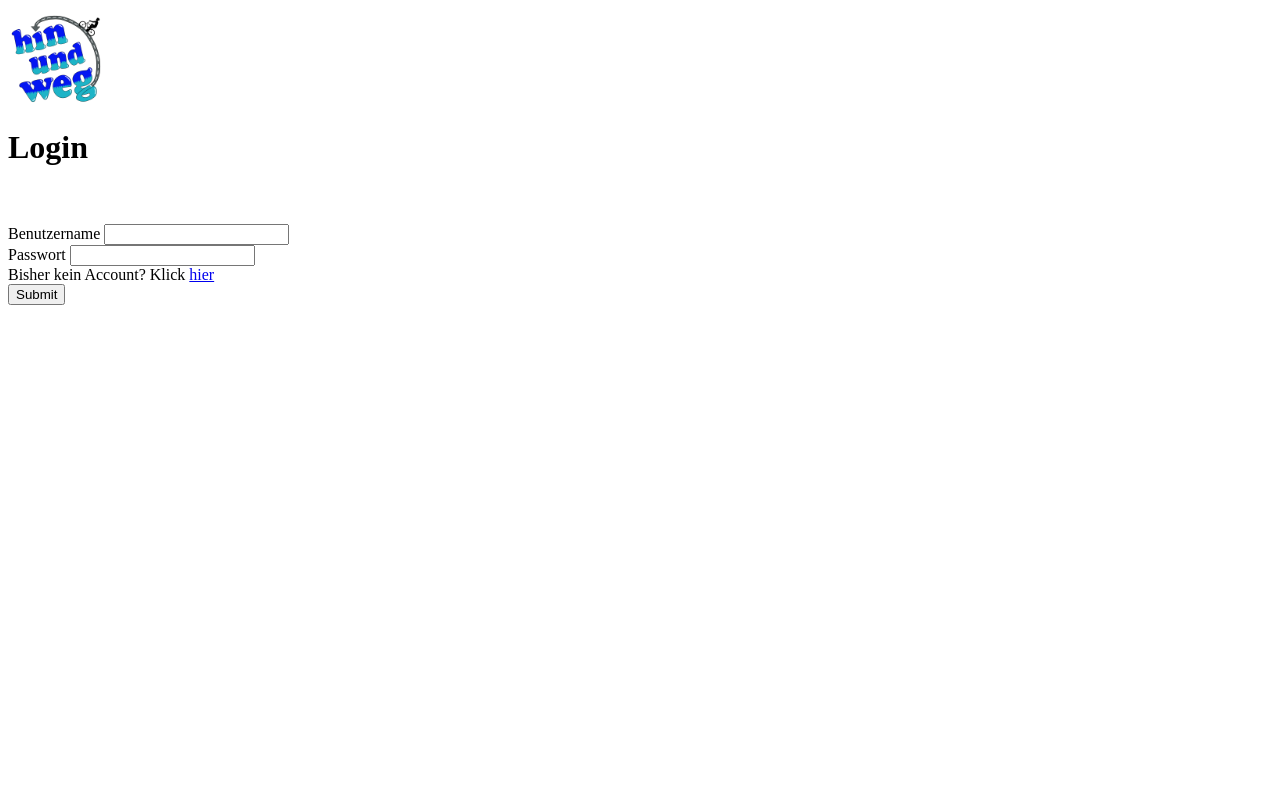
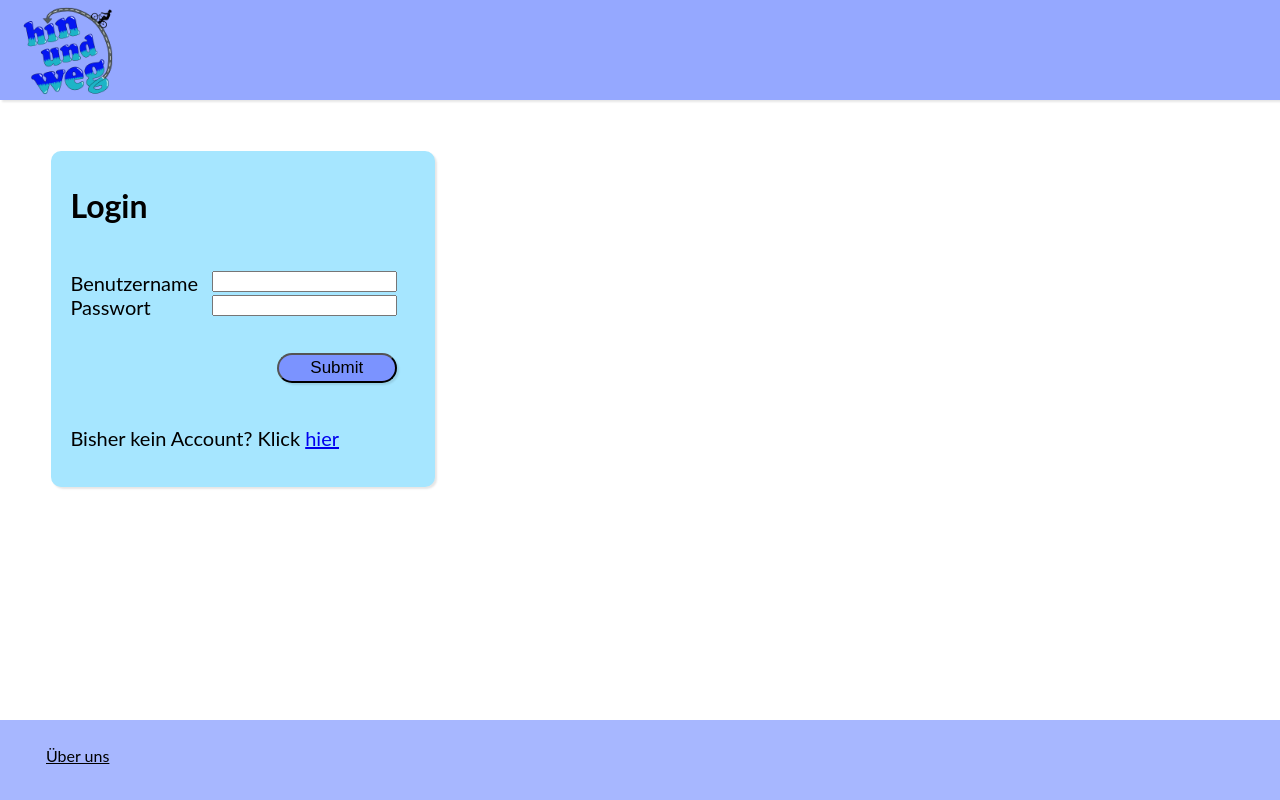
Before and after one commit to TimS21/HinUndWeg, a Django app: page /members/login_user in a window 1280 px wide. Run offline with Django 4.2, Linux system fonts and the light colour scheme.

Commit message:
Login Design

```diff
--- a/members/templates/authenticate/login.html
+++ b/members/templates/authenticate/login.html
@@ -4,16 +4,103 @@
 <head>
 
     <title>Login</title>
+    <style>
+        body {
+            font-family: 'Inter', sans-serif;
+            font-family: 'Lato', sans-serif;
+            background-size: cover;
+            height: 100%;
+            width: 100%;
+            background-attachment: fixed;
+            margin: 0;
+        }
+        header {
+            background-color: rgb(149, 168, 255);
+            box-shadow: 2px 2px 2px rgba(0,0,0,0.1);
+            display: flex;
+            padding-left: 20px;
+        }
+        footer {
+            background-color: rgb(167, 183, 255);
+            height: 10%;
+            bottom: 0;
+            position: fixed;
+            width: 100vw;
+            padding-left: 20px;
+        }
+        #middle {
+            height: 70%;
+
+        }
+        button {
+            box-shadow: 2px 2px 2px rgba(0,0,0,0.1);
+            color: rgba(0, 0, 0, 1);
+            background-color: rgb(123, 147, 255);
+            border-radius:30px;
+            width: 120px;
+            height: 30px;
+            font-size: 17px;
+            position: absolute;
+            right: 10%;
+            top: 60%;
+            cursor: pointer;
+            transition-duration: 0.4s;
+        }
+        button:hover{
+            background-color: white;
+            color: rgb(149, 168, 255);
+        }
+        #f-text {
+            color: black;
+            position: absolute;
+            margin: 2%;
+        }
+        #card {
+            background-color: rgb(166, 230, 255);
+            margin: 4%;
+            width: 30%;
+            height: 60%;
+            border-radius: 10px;
+            overflow: hidden;
+            box-shadow: 2px 2px 2px rgba(0,0,0,0.1);
+            position: relative;
+        }
+        #font1 {
+            bottom: 5%;
+            left: 5%;
+            font-size: 20px;
+            position: absolute;
+        }
+        #font {
+            top: 4%;
+            left: 5%;
+            font-size: 20px;
+            position: relative;
+        }
+        h1{
+            left: 5%;
+            top: 4%;
+            position: relative;
+        }
+        #label-user{
+            position: absolute;
+            right: 10%;
+        }
+        #label-password{
+            position: absolute;
+            right: 10%;
+        }
+    </style>
 </head>
 
-
+<body>
 <header>
     <a href="http://127.0.0.1:8000/">
         <img class="logo" src="{% static 'images/Logo.PNG'%}" width="100" height="100">
         </a>
 </header>
-
-
+<div id="middle">
+<div id="card">
 <h1>Login</h1>
 <br/>
 
@@ -32,19 +119,23 @@
     </div>
 
         <div class="mb-3">
-          <label for="exampleInputEmail1" class="form-label">Benutzername</label>
-          <input type="text" class="form-control" name="username" aria-describedby="emailHelp">
+          <label id="font" for="exampleInputEmail1" class="form-label">Benutzername</label>
+          <input id="label-user" type="text" class="form-control" name="username" aria-describedby="emailHelp">
         </div>
         <div class="mb-3">
-          <label for="exampleInputPassword1" class="form-label">Passwort</label>
-          <input type="password" class="form-control" name="password">
+          <label id="font" for="exampleInputPassword1" class="form-label">Passwort</label>
+          <input id="label-password" type="password" class="form-control" name="password">
         </div>
-        Bisher kein Account? Klick
-        <a class="material-symbols-outlined" href="{% url 'register_user' %}">
+        <p id="font1">Bisher kein Account? Klick         <a id="Register" class="material-symbols-outlined" href="{% url 'register_user' %}">
             hier
-        </a>
+        </a></p>
+
     </br>
         <button type="submit" class="btn btn-primary">Submit</button>
-
-
 </form>
+</div>
+</div>
+<footer>
+    <a id="f-text" href="http://127.0.0.1:8000/imprint/">Über uns</a>
+</footer>
+</body>
```
Also changed, not shown: members/templates/authenticate/register_user.html (+61 -3 lines).
